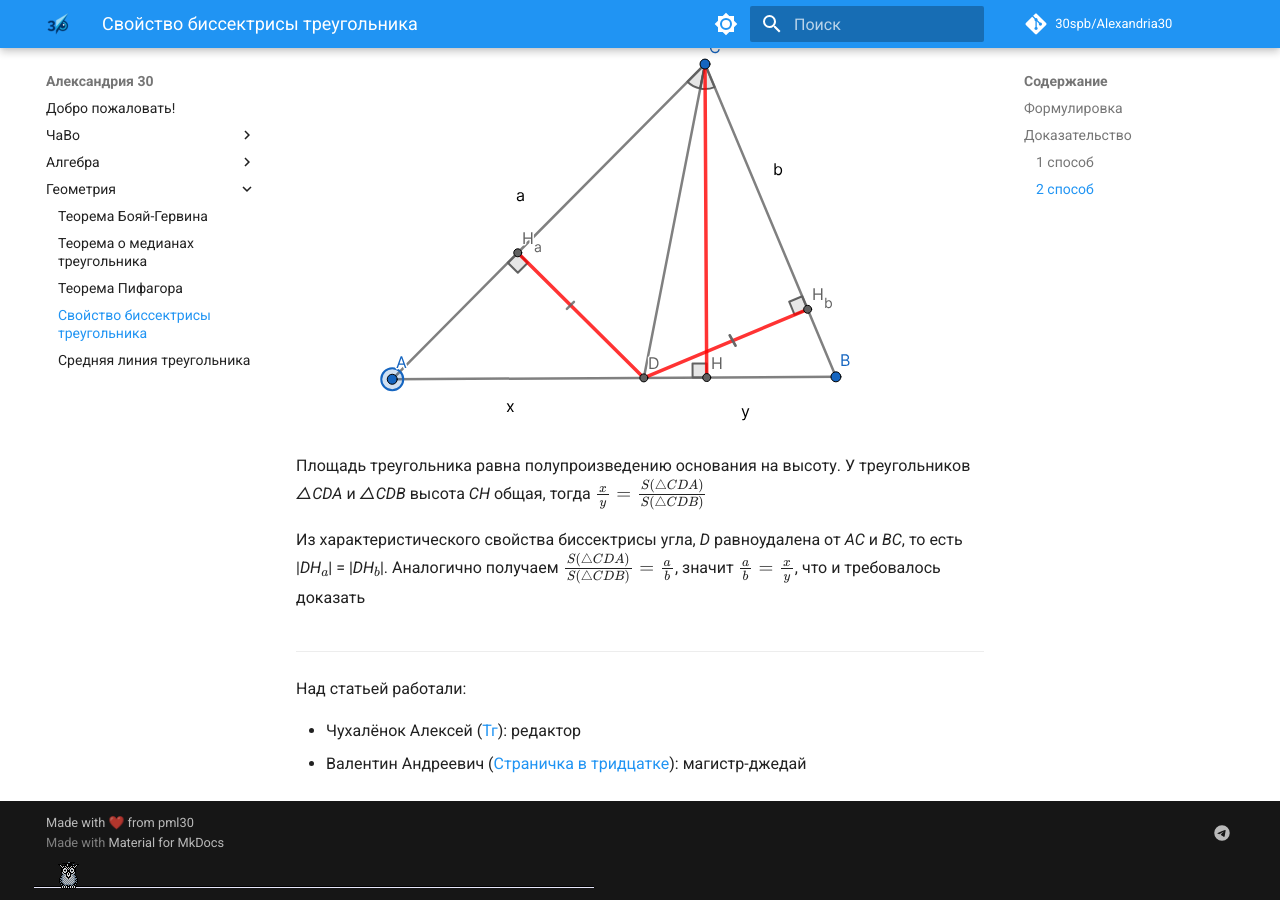
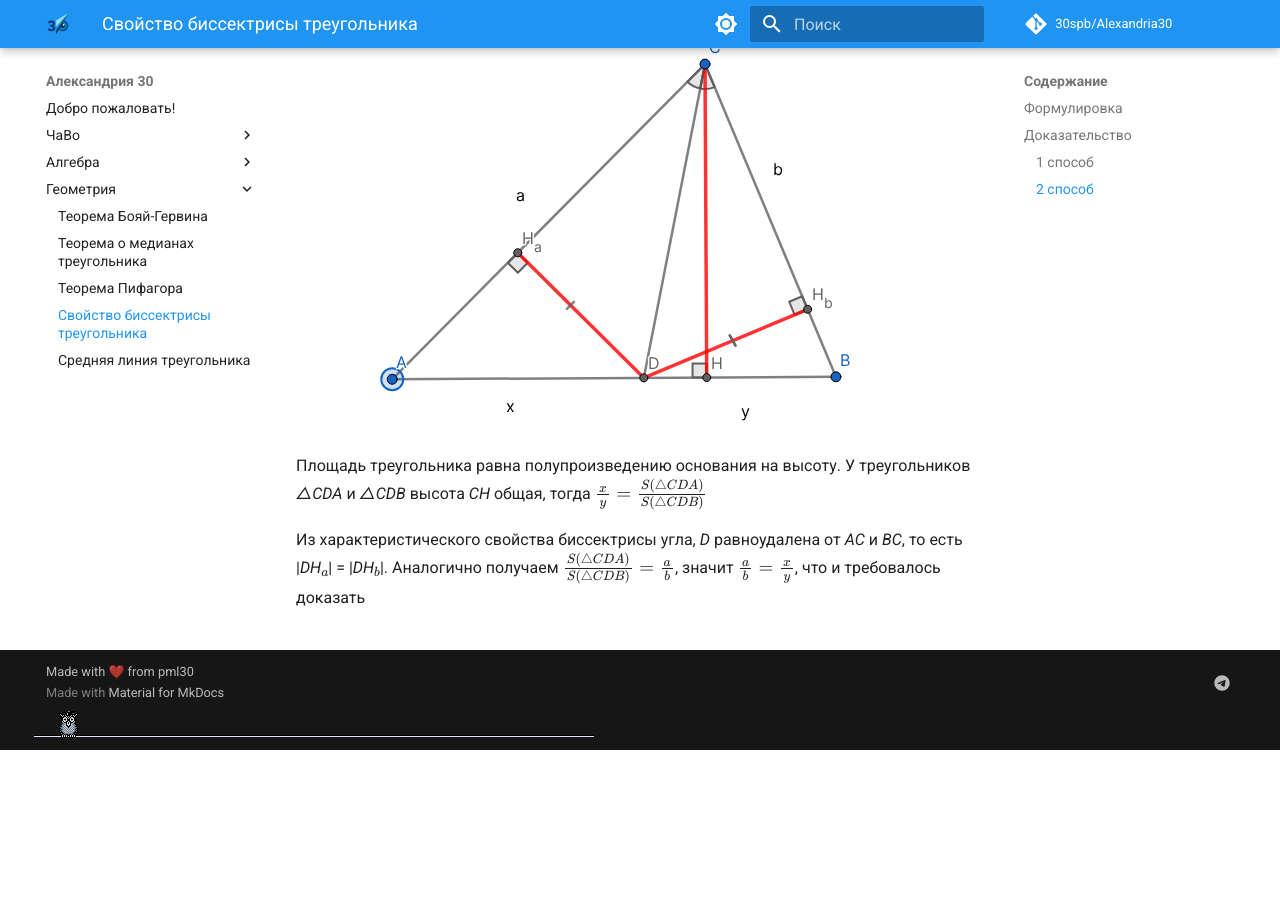
Before and after one commit to 30spb/Alexandria30, an MkDocs documentation site: the page built from docs/geometry/bissector_property.md, in a window 1280 px wide and 900 px high, scrolled down 1662 px. Built offline with MkDocs 1.6.1 and Material for MkDocs 9.7.7, drawn with Linux system fonts in a browser that asks for light colours; comment, search, counter and statistics services are not loaded; after the commit the page ends 2412 px from its top, so only the background shows below that.

Commit message:
Свойство биссектрисы треугольника

```diff
--- a/docs/geometry/bissector_property.md
+++ b/docs/geometry/bissector_property.md
@@ -8,7 +8,7 @@
 
 <figure markdown="span">
     ![Дано](../assets/geometry/bissector_property/given.svg "Дано")
-    <figcaption>Доказать, что $\frac{a}{b} = \frac{x}{y} ($ или $\frac{a}{x} = \frac{b}{y})$</figcaption>
+    <figcaption>Доказать, что $\frac{a}{b} = \frac{x}{y} (или \frac{a}{x} = \frac{b}{y})$</figcaption>
 </figure>
 
 ### 1 cпособ {#1-способ}
@@ -51,10 +51,3 @@
 Из характеристического свойства биссектрисы угла, *D* равноудалена от *AC* и *BC*, то есть |*DH*$_a$| = |*DH*$_b$|. Аналогично получаем $\frac{S(△CDA)}{S(△CDB)} = \frac{a}{b}$, значит $\frac{a}{b} = \frac{x}{y}$, что и требовалось доказать
 
 </div>
-
----
-
-Над статьей работали:
-
-- Чухалёнок Алексей ([Тг](https://t.me/AlexeyRoot)): редактор
-- Валентин Андреевич ([Страничка в тридцатке](https://school30.spb.ru/staff/~evstafyevva.shtml)): магистр-джедай
```
